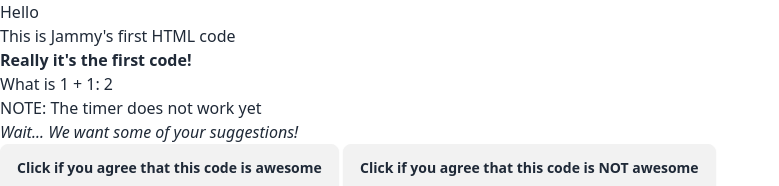
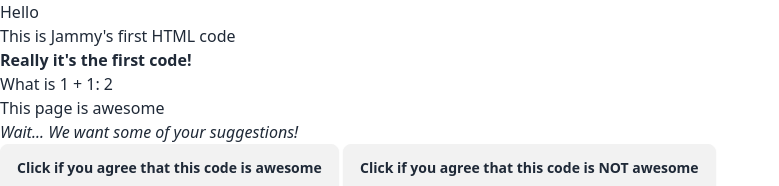
Before and after one commit to prisms-cs-club/cow-says-moo, a SvelteKit app: page /hello in a window 1280 px wide. Shown: the top 186 px of the page, without its empty margins (0-779 px from the left). Built offline with nearby package versions, Linux system fonts and the light colour scheme.

Commit message:
Updates text

```diff
--- a/src/routes/hello/+page.svelte
+++ b/src/routes/hello/+page.svelte
@@ -5,7 +5,7 @@
 let counter = 1+1;
 </script>
 <p>What is 1 + 1: {counter}</p>
-<p>NOTE: The timer does not work yet</p>
+<p>This page is awesome</p>
 <i>Wait... We want some of your suggestions!</i>
 <p></p>
 <button class = "btn">Click if you agree that this code is awesome</button>
```
